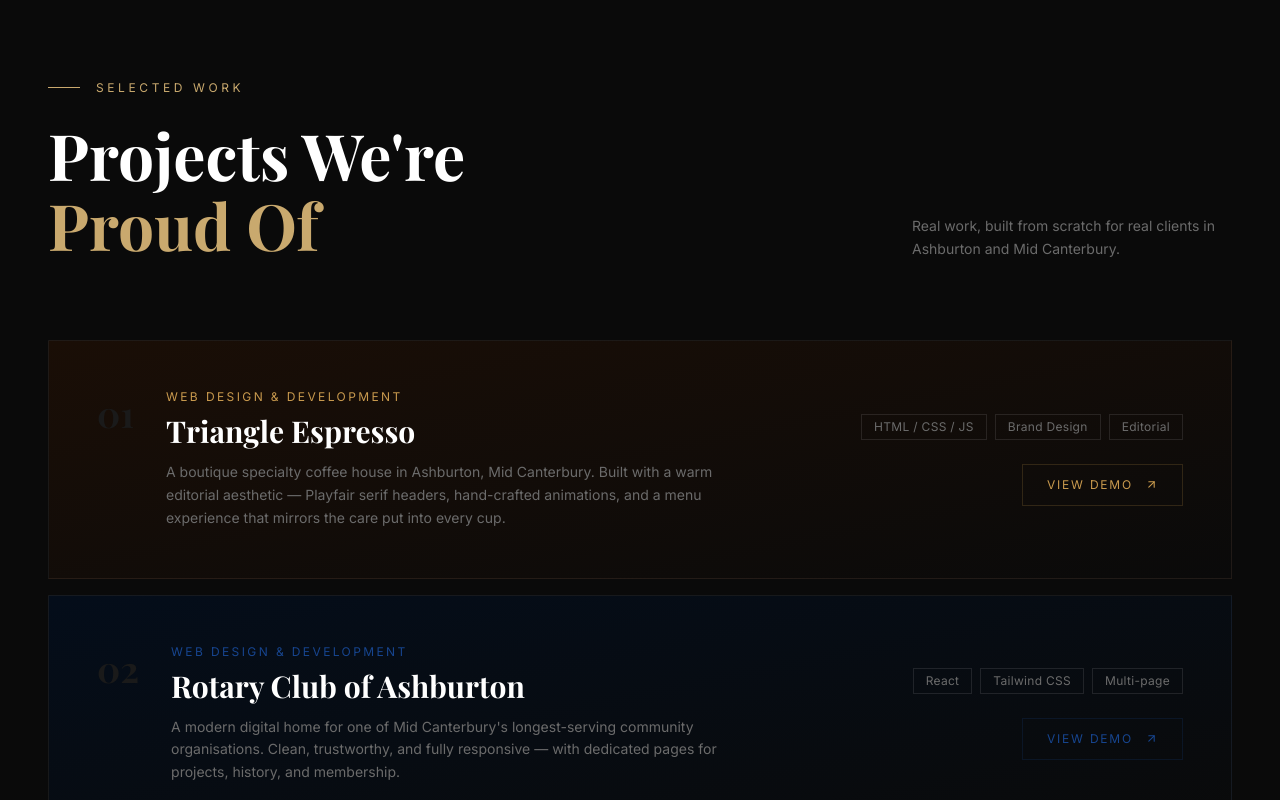
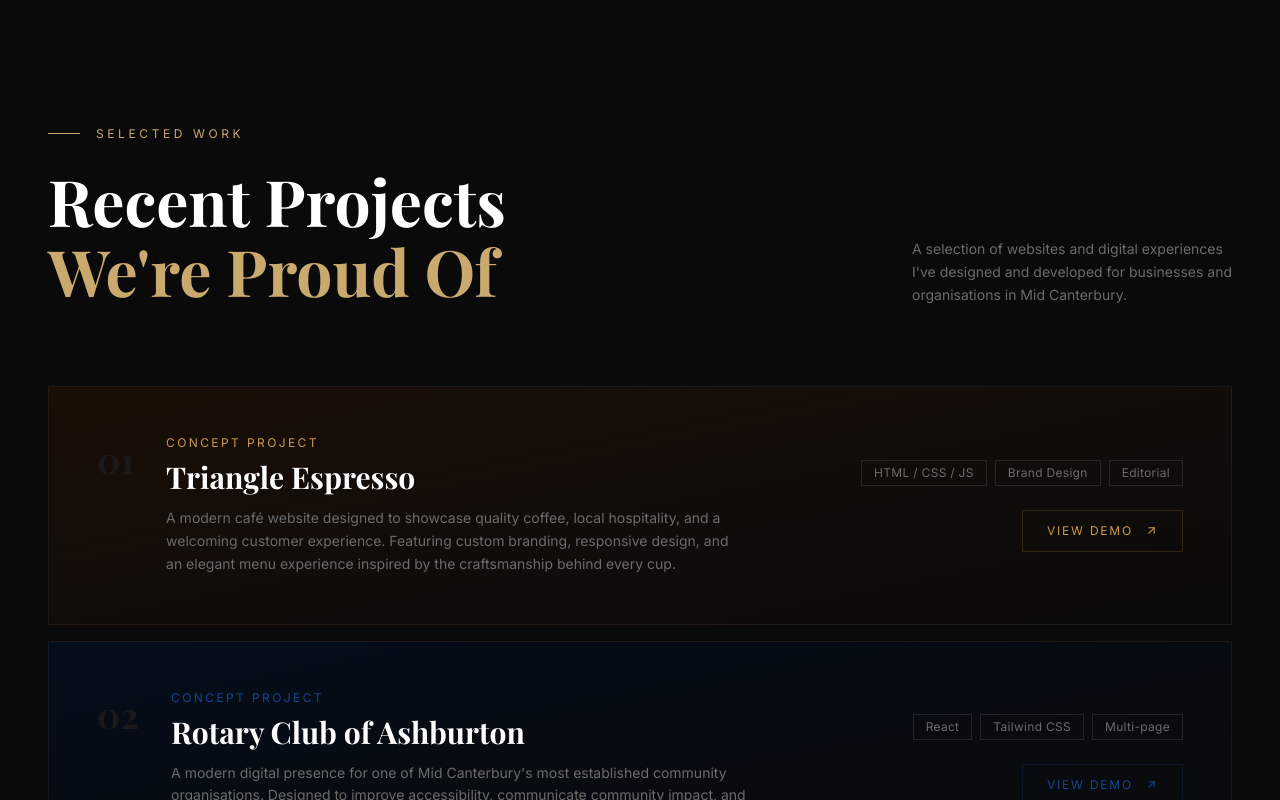
Before and after one commit to johnpureza256/pureza-digital, a Next.js app: page / in a window 1280 px wide. Shown: the part 3160-3960 px from the top of the page. Built offline with nearby package versions, Linux system fonts and the light colour scheme.

Commit message:
Update Projects Section Headings/Texts
Change text descriptions to match my business mission.
Add more text to About Me Section.

```diff
--- a/src/components/About.tsx
+++ b/src/components/About.tsx
@@ -97,6 +97,9 @@
               <p>
                 Whether you're a local café, tradie, contractor, or growing company, my goal is simple:
               </p>
+              <p>
+                <b>Build digital assets that help your business succeed.</b>
+              </p>
             </motion.div>
 
             <motion.div
--- a/src/components/Portfolio.tsx
+++ b/src/components/Portfolio.tsx
@@ -8,9 +8,9 @@
   {
     number: "01",
     title: "Triangle Espresso",
-    category: "Web Design & Development",
+    category: "Concept Project",
     description:
-      "A boutique specialty coffee house in Ashburton, Mid Canterbury. Built with a warm editorial aesthetic — Playfair serif headers, hand-crafted animations, and a menu experience that mirrors the care put into every cup.",
+      "A modern café website designed to showcase quality coffee, local hospitality, and a welcoming customer experience. Featuring custom branding, responsive design, and an elegant menu experience inspired by the craftsmanship behind every cup.",
     tags: ["HTML / CSS / JS", "Brand Design", "Editorial"],
     accent: "#C99A4E",
     bg: "from-[#1A0E06] to-[#0A0A0A]",
@@ -20,9 +20,9 @@
   {
     number: "02",
     title: "Rotary Club of Ashburton",
-    category: "Web Design & Development",
+    category: "Concept Project",
     description:
-      "A modern digital home for one of Mid Canterbury's longest-serving community organisations. Clean, trustworthy, and fully responsive — with dedicated pages for projects, history, and membership.",
+      "A modern digital presence for one of Mid Canterbury's most established community organisations. Designed to improve accessibility, communicate community impact, and make it easier for members and visitors to engage with the club.",
     tags: ["React", "Tailwind CSS", "Multi-page"],
     accent: "#17458F",
     bg: "from-[#040D1A] to-[#0A0A0A]",
@@ -148,9 +148,9 @@
               className="text-[clamp(2.5rem,5vw,4rem)] font-bold leading-[1.1]"
               style={{ fontFamily: "var(--font-playfair)" }}
             >
-              Projects We&apos;re
+              Recent Projects
               <br />
-              <span className="text-[#C9A96E]">Proud Of</span>
+              <span className="text-[#C9A96E]">We&apos;re Proud Of</span>
             </motion.h2>
 
             <motion.p
@@ -161,7 +161,7 @@
               className="text-[#6B6B6B] text-sm max-w-xs leading-relaxed"
               style={{ fontFamily: "var(--font-inter)" }}
             >
-              Real work, built from scratch for real clients in Ashburton and Mid Canterbury.
+              A selection of websites and digital experiences I've designed and developed for businesses and organisations in Mid Canterbury.
             </motion.p>
           </div>
 
```
